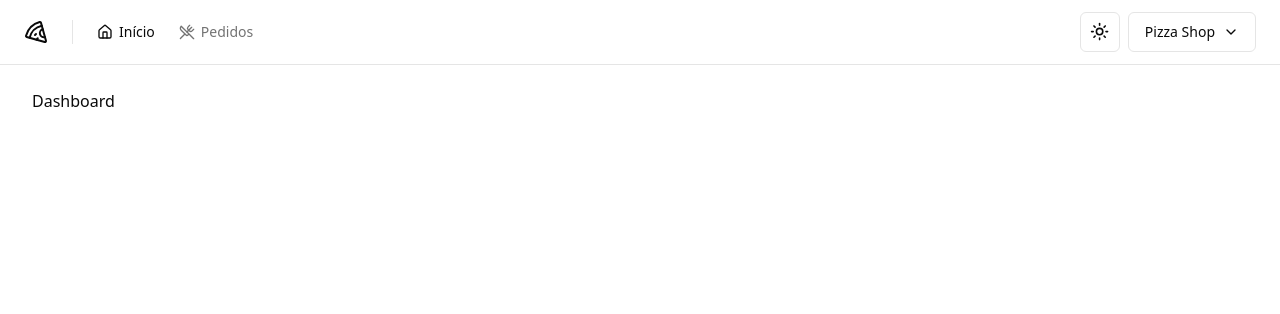
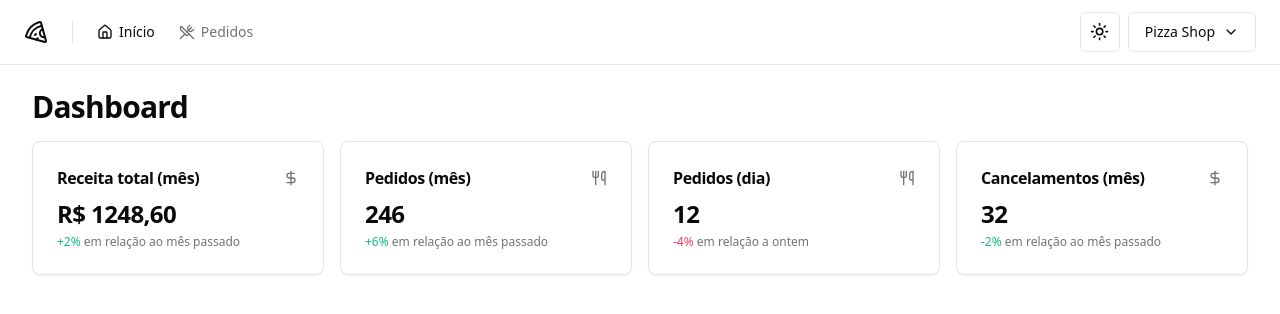
Before and after one commit to ledoctah/mba-pizza-shop, a React (Vite) app: page / in a window 1280 px wide. Shown: the top 314 px of the page. Built offline with nearby package versions, Linux system fonts and the light colour scheme.

Commit message:
feat: add dashboards with resume cards

```diff
--- /dev/null
+++ b/src/components/ui/card.tsx
@@ -0,0 +1,86 @@
+import * as React from 'react';
+
+import { cn } from '@/lib/utils';
+
+const Card = React.forwardRef<
+  HTMLDivElement,
+  React.HTMLAttributes<HTMLDivElement>
+>(({ className, ...props }, ref) => (
+  <div
+    ref={ref}
+    className={cn(
+      'rounded-lg border bg-card text-card-foreground shadow-sm',
+      className,
+    )}
+    {...props}
+  />
+));
+Card.displayName = 'Card';
+
+const CardHeader = React.forwardRef<
+  HTMLDivElement,
+  React.HTMLAttributes<HTMLDivElement>
+>(({ className, ...props }, ref) => (
+  <div
+    ref={ref}
+    className={cn('flex flex-col space-y-1.5 p-6', className)}
+    {...props}
+  />
+));
+CardHeader.displayName = 'CardHeader';
+
+const CardTitle = React.forwardRef<
+  HTMLParagraphElement,
+  React.HTMLAttributes<HTMLHeadingElement>
+>(({ className, ...props }, ref) => (
+  <h3
+    ref={ref}
+    className={cn(
+      'text-2xl font-semibold leading-none tracking-tight',
+      className,
+    )}
+    {...props}
+  />
+));
+CardTitle.displayName = 'CardTitle';
+
+const CardDescription = React.forwardRef<
+  HTMLParagraphElement,
+  React.HTMLAttributes<HTMLParagraphElement>
+>(({ className, ...props }, ref) => (
+  <p
+    ref={ref}
+    className={cn('text-sm text-muted-foreground', className)}
+    {...props}
+  />
+));
+CardDescription.displayName = 'CardDescription';
+
+const CardContent = React.forwardRef<
+  HTMLDivElement,
+  React.HTMLAttributes<HTMLDivElement>
+>(({ className, ...props }, ref) => (
+  <div ref={ref} className={cn('p-6 pt-0', className)} {...props} />
+));
+CardContent.displayName = 'CardContent';
+
+const CardFooter = React.forwardRef<
+  HTMLDivElement,
+  React.HTMLAttributes<HTMLDivElement>
+>(({ className, ...props }, ref) => (
+  <div
+    ref={ref}
+    className={cn('flex items-center p-6 pt-0', className)}
+    {...props}
+  />
+));
+CardFooter.displayName = 'CardFooter';
+
+export {
+  Card,
+  CardHeader,
+  CardFooter,
+  CardTitle,
+  CardDescription,
+  CardContent,
+};
--- a/src/pages/app/Dashboard.tsx
+++ /dev/null
@@ -1,11 +0,0 @@
-import { Helmet } from 'react-helmet-async';
-
-export function Dashboard() {
-  return (
-    <>
-      <Helmet title="Dashboard" />
-
-      <h1>Dashboard</h1>
-    </>
-  );
-}
--- /dev/null
+++ b/src/pages/app/dashboard/dashboard.tsx
@@ -0,0 +1,28 @@
+import { Helmet } from 'react-helmet-async';
+
+import { DayOrdersAmountCard } from './day-orders-amount-card';
+import { MonthCanceledOrdersAmountCard } from './month-canceled-orders-amount';
+import { MonthOrdersAmountCard } from './month-orders-amount-card';
+import { MonthRevenueCard } from './month-revenue-card';
+
+export function Dashboard() {
+  return (
+    <>
+      <Helmet title="Dashboard" />
+
+      <div className="flex flex-col gap-4">
+        <h1 className="text-3xl font-bold tracking-tight">Dashboard</h1>
+
+        <div className="grid grid-cols-4 gap-4">
+          <MonthRevenueCard />
+
+          <MonthOrdersAmountCard />
+
+          <DayOrdersAmountCard />
+
+          <MonthCanceledOrdersAmountCard />
+        </div>
+      </div>
+    </>
+  );
+}
--- /dev/null
+++ b/src/pages/app/dashboard/day-orders-amount-card.tsx
@@ -0,0 +1,23 @@
+import { Utensils } from 'lucide-react';
+
+import { Card, CardContent, CardHeader, CardTitle } from '@/components/ui/card';
+
+export function DayOrdersAmountCard() {
+  return (
+    <Card>
+      <CardHeader className="flex-row items-center justify-between space-y-0 pb-2">
+        <CardTitle className="text-base font-semibold">Pedidos (dia)</CardTitle>
+        <Utensils className="h-4 w-4 text-muted-foreground" />
+      </CardHeader>
+
+      <CardContent className="space-y-1">
+        <span className="text-2xl font-bold tracking-tight">12</span>
+
+        <p className="text-xs text-muted-foreground">
+          <span className="text-rose-500 dark:text-rose-400">-4%</span> em
+          relação a ontem
+        </p>
+      </CardContent>
+    </Card>
+  );
+}
--- /dev/null
+++ b/src/pages/app/dashboard/month-canceled-orders-amount.tsx
@@ -0,0 +1,25 @@
+import { DollarSign } from 'lucide-react';
+
+import { Card, CardContent, CardHeader, CardTitle } from '@/components/ui/card';
+
+export function MonthCanceledOrdersAmountCard() {
+  return (
+    <Card>
+      <CardHeader className="flex-row items-center justify-between space-y-0 pb-2">
+        <CardTitle className="text-base font-semibold">
+          Cancelamentos (mês)
+        </CardTitle>
+        <DollarSign className="h-4 w-4 text-muted-foreground" />
+      </CardHeader>
+
+      <CardContent className="space-y-1">
+        <span className="text-2xl font-bold tracking-tight">32</span>
+
+        <p className="text-xs text-muted-foreground">
+          <span className="text-emerald-500 dark:text-emerald-400">-2%</span> em
+          relação ao mês passado
+        </p>
+      </CardContent>
+    </Card>
+  );
+}
--- /dev/null
+++ b/src/pages/app/dashboard/month-orders-amount-card.tsx
@@ -0,0 +1,23 @@
+import { Utensils } from 'lucide-react';
+
+import { Card, CardContent, CardHeader, CardTitle } from '@/components/ui/card';
+
+export function MonthOrdersAmountCard() {
+  return (
+    <Card>
+      <CardHeader className="flex-row items-center justify-between space-y-0 pb-2">
+        <CardTitle className="text-base font-semibold">Pedidos (mês)</CardTitle>
+        <Utensils className="h-4 w-4 text-muted-foreground" />
+      </CardHeader>
+
+      <CardContent className="space-y-1">
+        <span className="text-2xl font-bold tracking-tight">246</span>
+
+        <p className="text-xs text-muted-foreground">
+          <span className="text-emerald-500 dark:text-emerald-400">+6%</span> em
+          relação ao mês passado
+        </p>
+      </CardContent>
+    </Card>
+  );
+}
--- /dev/null
+++ b/src/pages/app/dashboard/month-revenue-card.tsx
@@ -0,0 +1,25 @@
+import { DollarSign } from 'lucide-react';
+
+import { Card, CardContent, CardHeader, CardTitle } from '@/components/ui/card';
+
+export function MonthRevenueCard() {
+  return (
+    <Card>
+      <CardHeader className="flex-row items-center justify-between space-y-0 pb-2">
+        <CardTitle className="text-base font-semibold">
+          Receita total (mês)
+        </CardTitle>
+        <DollarSign className="h-4 w-4 text-muted-foreground" />
+      </CardHeader>
+
+      <CardContent className="space-y-1">
+        <span className="text-2xl font-bold tracking-tight">R$ 1248,60</span>
+
+        <p className="text-xs text-muted-foreground">
+          <span className="text-emerald-500 dark:text-emerald-400">+2%</span> em
+          relação ao mês passado
+        </p>
+      </CardContent>
+    </Card>
+  );
+}
--- a/src/routes.tsx
+++ b/src/routes.tsx
@@ -2,7 +2,7 @@
 
 import { AppLayout } from './pages/_layouts/app';
 import { AuthLayout } from './pages/_layouts/auth';
-import { Dashboard } from './pages/app/dashboard';
+import { Dashboard } from './pages/app/dashboard/dashboard';
 import { Orders } from './pages/app/orders/orders';
 import { SignIn } from './pages/auth/sign-in';
 import { SignUp } from './pages/auth/sign-up';
```
